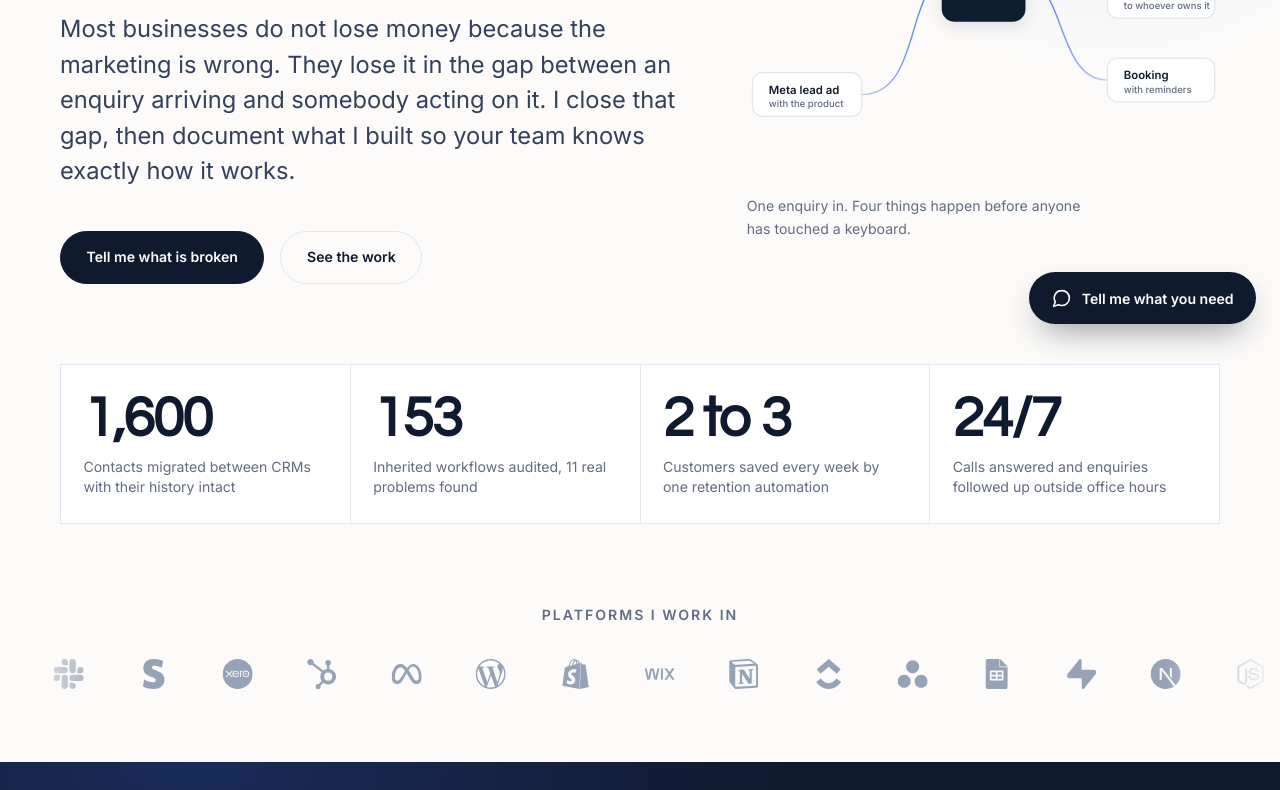
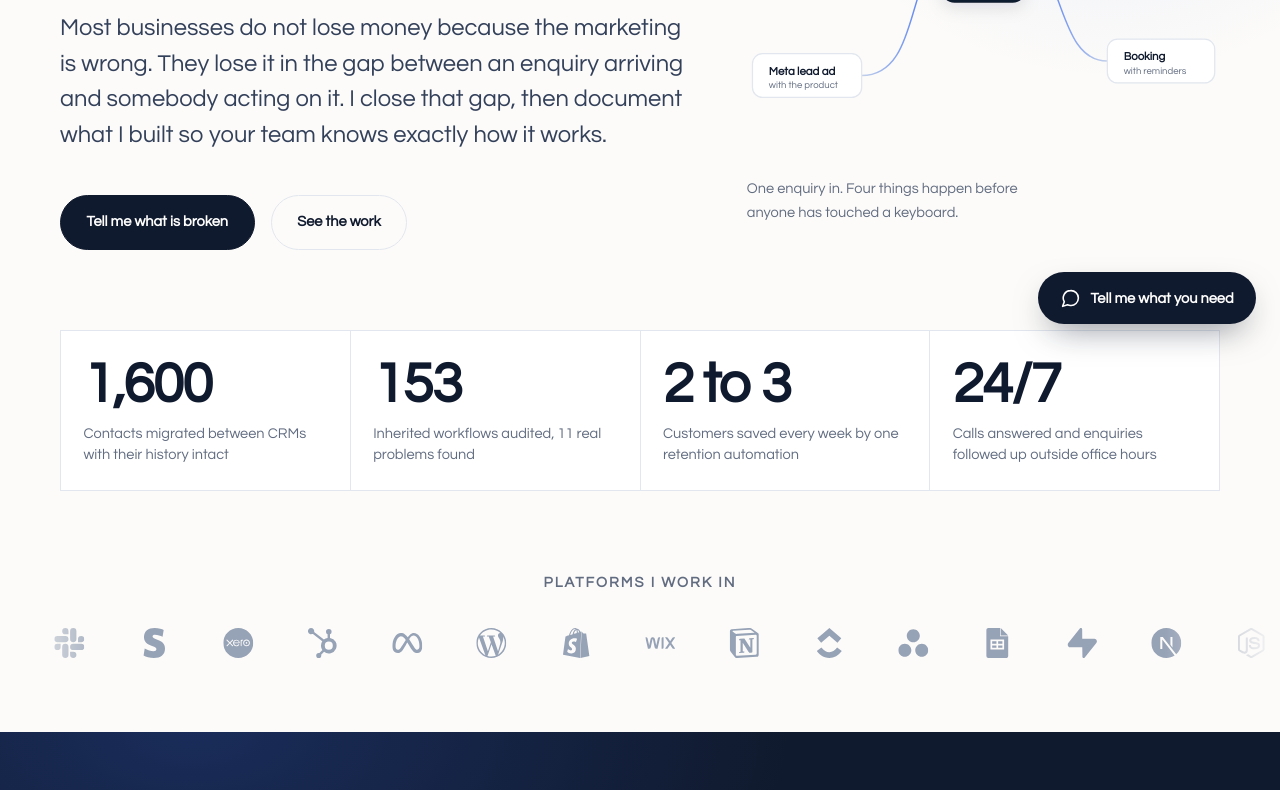
Before and after one commit to torresjuliuscaesar5-art/jc-torres-portfolio, a plain HTML site: page index.html in a window 1280 px wide. Shown: the part 452-1242 px from the top of the page. Drawn offline with Linux system fonts and the light colour scheme.

Commit message:
style: one typeface across the site, Century Gothic with Jost fallback

```diff
--- a/index.html
+++ b/index.html
@@ -15,7 +15,7 @@
 <link rel="apple-touch-icon" href="/apple-touch-icon.png">
 <link rel="preconnect" href="https://fonts.googleapis.com">
 <link rel="preconnect" href="https://fonts.gstatic.com" crossorigin>
-<link href="https://fonts.googleapis.com/css2?family=Jost:wght@400;500;600;700&family=Inter:wght@400;500;600;700&display=swap" rel="stylesheet">
+<link href="https://fonts.googleapis.com/css2?family=Jost:wght@400;500;600;700&display=swap" rel="stylesheet">
 <style>
   :root {
     --navy: #101a2e;
@@ -31,8 +31,8 @@
     --paper: #fcfbf9;
     --panel: #ffffff;
 
-    --step--1: clamp(0.82rem, 0.8rem + 0.1vw, 0.9rem);
-    --step-0: clamp(1rem, 0.97rem + 0.15vw, 1.07rem);
+    --step--1: clamp(0.85rem, 0.83rem + 0.1vw, 0.93rem);
+    --step-0: clamp(1.03rem, 1rem + 0.16vw, 1.1rem);
     --step-1: clamp(1.18rem, 1.08rem + 0.5vw, 1.5rem);
     --step-2: clamp(1.7rem, 1.35rem + 1.5vw, 2.6rem);
     --step-3: clamp(2.4rem, 1.5rem + 3.2vw, 4.5rem);
@@ -52,9 +52,9 @@
   }
 
   body {
-    font-family: Inter, "Segoe UI", system-ui, sans-serif;
+    font-family: "Century Gothic", Jost, "Segoe UI", system-ui, sans-serif;
     font-size: var(--step-0);
-    line-height: 1.62;
+    line-height: 1.68;
     color: var(--ink);
     background: var(--paper);
     -webkit-font-smoothing: antialiased;
@@ -121,11 +121,11 @@
   .flow-fig { margin: 0; }
   .flow { width: 100%; height: auto; display: block; overflow: visible; }
   .flow .node rect { fill: var(--panel); stroke: var(--line); stroke-width: 1.4; }
-  .flow .node text { font-family: Inter, sans-serif; font-size: 12.5px; font-weight: 600; fill: var(--navy); }
+  .flow .node text { font-family: "Century Gothic", Jost, sans-serif; font-size: 12.5px; font-weight: 600; fill: var(--navy); }
   .flow .node text.sub { font-size: 10.5px; font-weight: 500; fill: var(--muted); }
   .flow .hub rect { fill: var(--navy); stroke: none; }
   .flow .hub text { font-family: "Century Gothic", Jost, sans-serif; font-size: 17px; font-weight: 600; fill: #fff; }
-  .flow .hub text.sub { font-family: Inter, sans-serif; font-size: 10.5px; font-weight: 500; fill: var(--accent-soft); }
+  .flow .hub text.sub { font-family: "Century Gothic", Jost, sans-serif; font-size: 10.5px; font-weight: 500; fill: var(--accent-soft); }
   .flow-fig figcaption { margin-top: 1.1rem; font-size: var(--step--1); color: var(--muted); max-width: 40ch; }
   @media (prefers-reduced-motion: reduce) { .flow .pulses { display: none; } }
   .btn {
```
